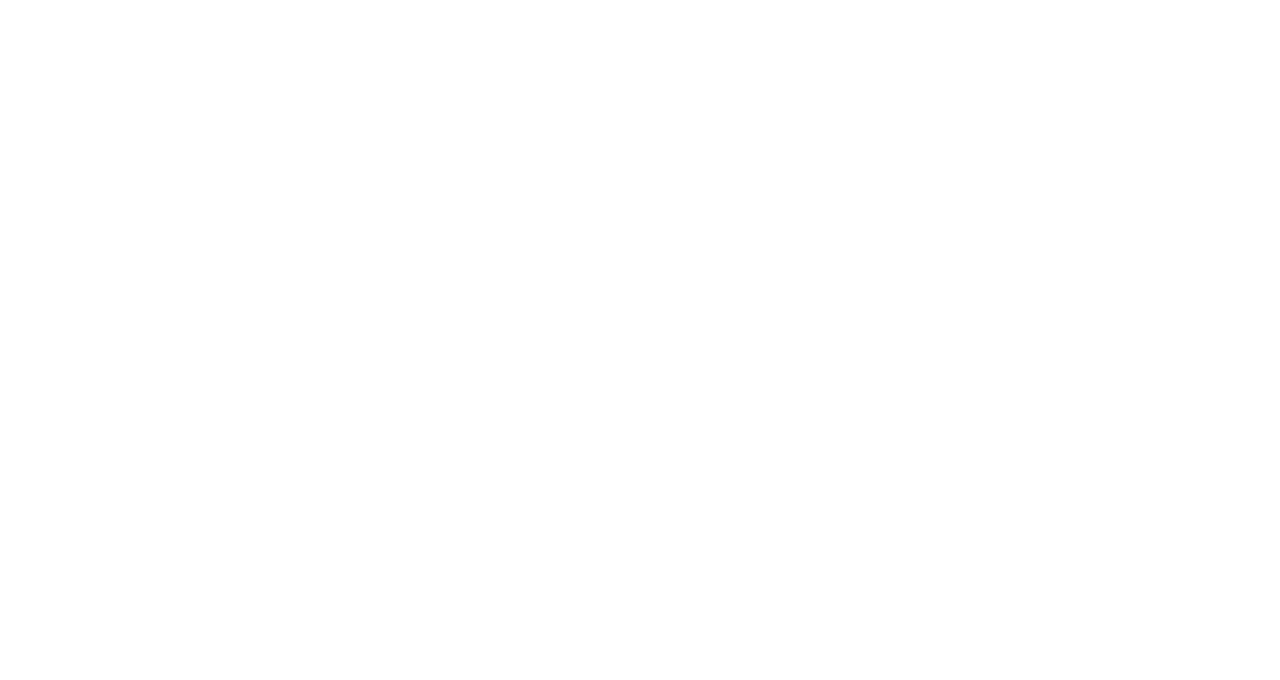
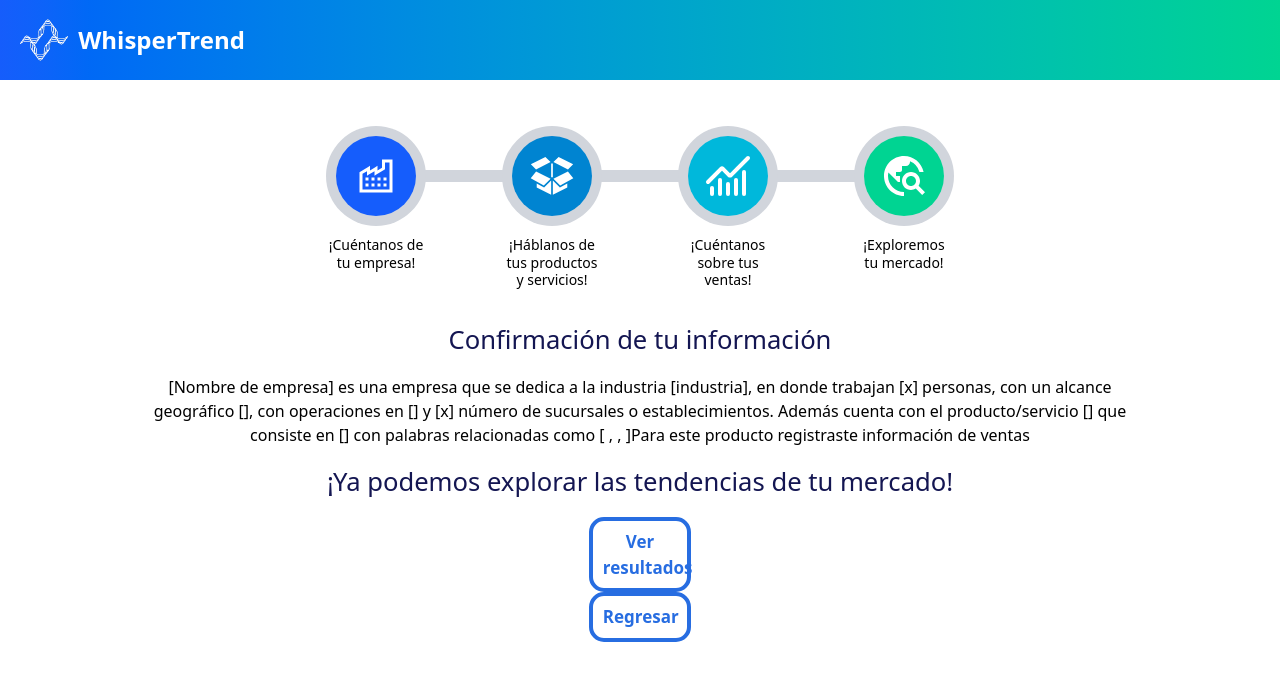
Before and after one commit to TecMrDocs/Cropopoly3-WhisperTrend, a React (Vite) app in the folder core/web/: page /resumen in a window 1280 px wide. Before the commit this address had no page. Shown: the top 680 px of the page. Built offline with nearby package versions, Linux system fonts and the light colour scheme; the HTML template or start-up script is replaced by a standard one.

Commit message:
Pantalla resumen

```diff
--- /dev/null
+++ b/core/web/src/pages/Resumen.tsx
@@ -0,0 +1,21 @@
+import ProgressBar from "../components/ProgressBar";
+// import AcceptButton from "../components/AcceptButton";
+import BackButton from "../components/BackButton";
+
+export default function LaunchProcess() {
+  return(
+    <div>
+      <ProgressBar activeStep={3} />
+      <h1 style={{ textAlign: "center", marginBottom: "1rem", color: "#141652", fontSize: "1.6rem"}}>Confirmación de tu información</h1>
+      <p style={{ textAlign: "center", marginBottom: "1rem", marginLeft: "10%", marginRight: "10%"}}>[Nombre de empresa] es una empresa que se dedica a la industria [industria], en donde trabajan [x] personas, con un alcance geográfico [], con operaciones en [] y [x] número de sucursales o establecimientos. Además cuenta con el producto/servicio [] que consiste en [] con palabras relacionadas como [ , , ]Para este producto registraste información de ventas</p>
+      <h1 style={{ textAlign: "center", marginBottom: "1rem", color: "#141652", fontSize: "1.6rem"}}>¡Ya podemos explorar las tendencias de tu mercado!</h1>
+      <div style={{justifyContent: 'center',display: "flex", flexDirection: "column", alignItems: "center"}}>
+        {/* <AcceptButton text="Ver resultados" /> */}
+        <BackButton text="Ver resultados" />
+        <BackButton text="Regresar" />
+      </div>
+      {/* <AcceptButton text="Ver resultados" />
+      <BackButton text="Regresar" /> */}
+    </div>
+  );
+}
--- a/core/web/src/router/WebRouter.tsx
+++ b/core/web/src/router/WebRouter.tsx
@@ -20,6 +20,7 @@ import LaunchRegistroVentas from "../pages/LaunchRegistroVentas";
 import LaunchVentas from "../pages/LaunchVentas";
 import Loading from "../pages/Loading";
 import Login from "../pages/Login";
+import Resumen from "../pages/Resumen";
 
 
 export default function WebRouter(){
@@ -51,6 +52,7 @@ export default function WebRouter(){
       <Route path="/launchVentas" element={loadLayout(LaunchLayout, LaunchVentas)} />
       <Route path="/loading" element={loadLayout(LaunchLayout, Loading)} />
       <Route path="/login" element={loadLayout(MainLayout, Login)} />
+      <Route path="/resumen" element={loadLayout(MainLayout, Resumen)} />
     </Routes>
   );
 }
```
